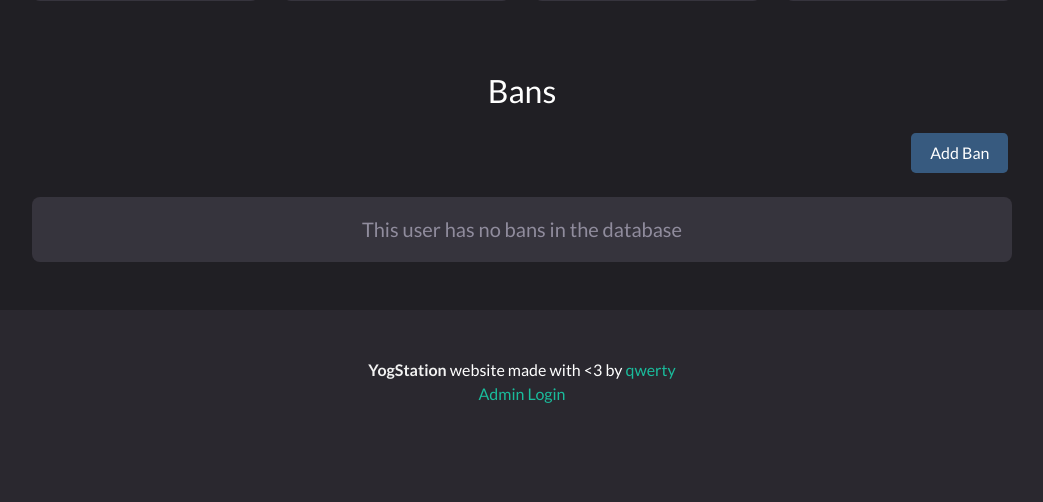
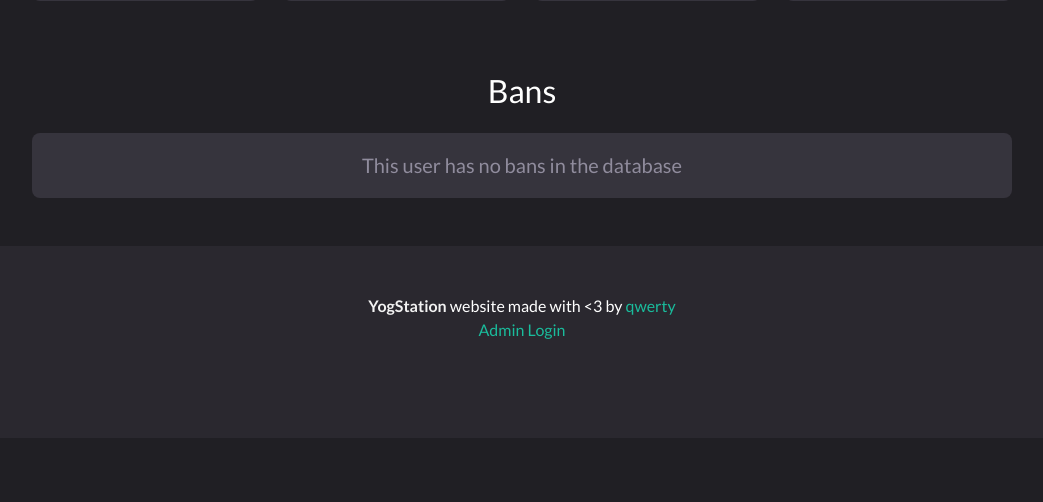
Before and after one commit to yogstation13/Yogstation.net, a Python web app: template yogsite/templates/directory/player.html in a window 1280 px wide. Shown: the part 539-1041 px from the top of the page, without its empty margins (118-1161 px from the left). After the commit the page ends 878 px from the top, so only its background shows below. Run offline with Jinja, Linux system fonts and the light colour scheme; the template is opened without the code that fills it, so the values that code supplies are empty; some libraries are stand-ins or nearby versions.

Commit message:
this was meant to be hidden to non admins

```diff
--- a/yogsite/templates/directory/player.html
+++ b/yogsite/templates/directory/player.html
@@ -124,9 +124,11 @@
 
 			<h2 class="title is-3 has-text-centered">Bans</h2>
 
-			<div class="buttons is-right">
-				<a href="/bans/add?ckey={{ player.ckey }}" class="button is-primary">Add Ban</a>
-			</div>
+			{% if g.current_user.has_perms("ban.manage") %}
+				<div class="buttons is-right">
+					<a href="/bans/add?ckey={{ player.ckey }}" class="button is-primary">Add Ban</a>
+				</div>
+			{% endif %}
 
 			{% set bans = player.get_bans() %}
 			{% if bans %}
```
